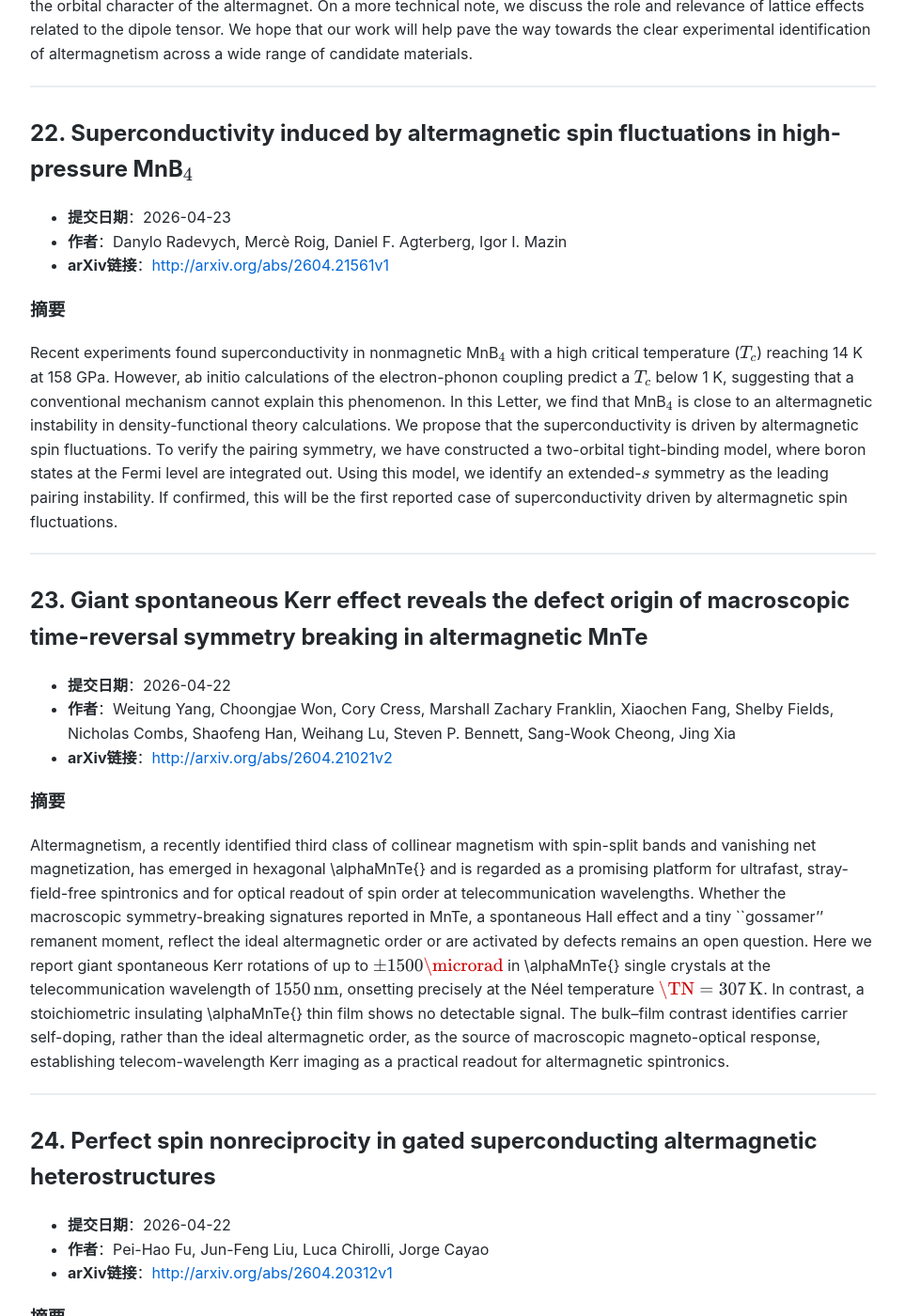
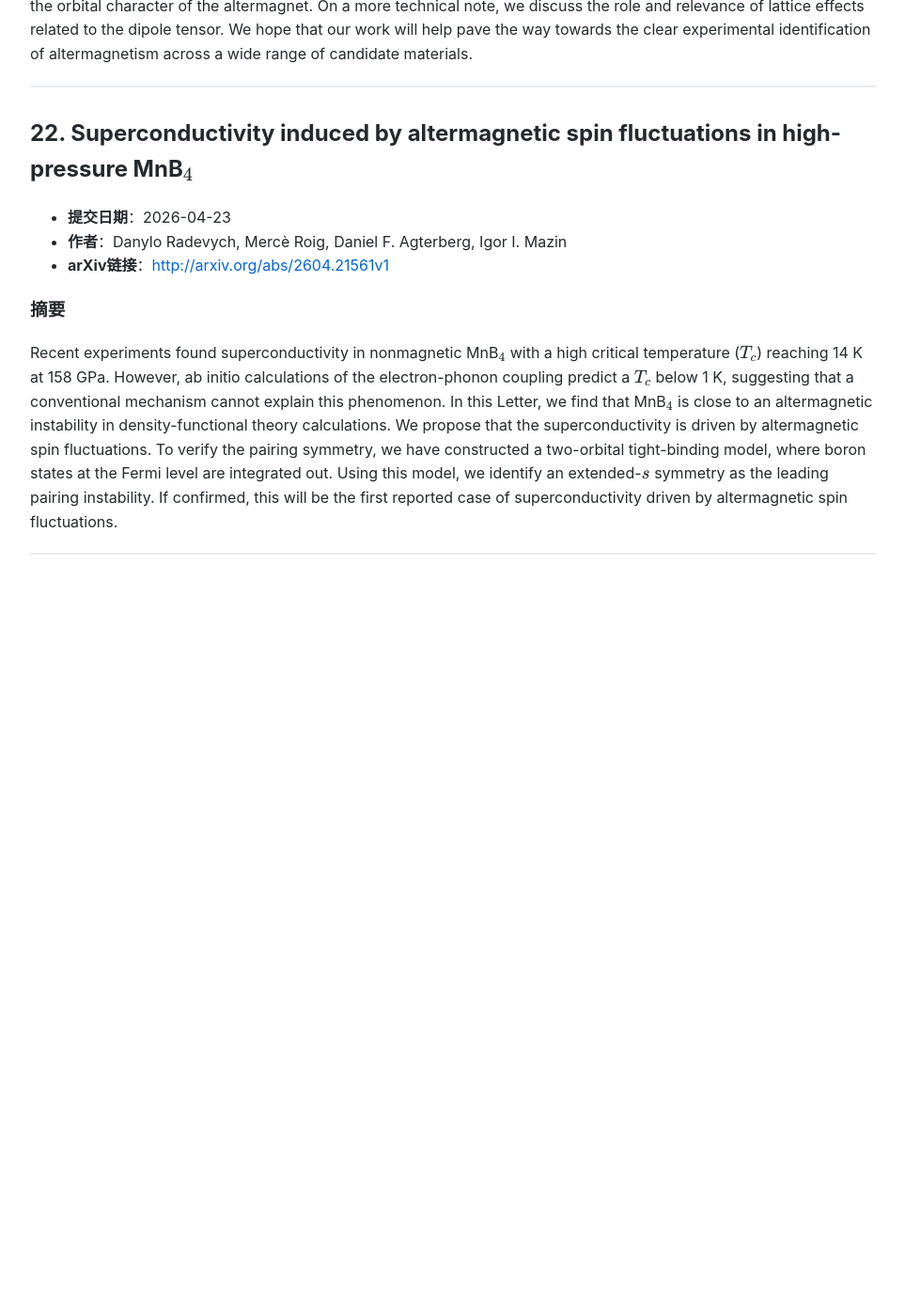
Before and after one commit to yangke25491/daily-arxiv-altermagnetic, a Jekyll site: the page built from index.md, in a window 1280 px wide and 1400 px high, scrolled down 11796 px. Shown: the whole window at 94% size, without its empty margins (158-1121 px from the left). Built offline with Jekyll 4.4.1, drawn with Linux system fonts in a browser that asks for light colours; after the commit the page ends 12426 px from its top, so only the background shows below that; some of the changed text lies outside the part shown.

Commit message:
Automated update: arXiv papers

```diff
--- a/index.md
+++ b/index.md
@@ -5,8 +5,8 @@ title: 交错磁论文
 
 # 凝聚态物理-交错磁(Altermagnetic)相关论文
 
-> 检索时间范围：**2026-04-22 至 2026-05-22**
-> 数据检索到 **24** 篇相关论文，按提交时间降序排列
+> 检索时间范围：**2026-04-23 至 2026-05-23**
+> 数据检索到 **22** 篇相关论文，按提交时间降序排列
 
 ---
 
@@ -251,25 +251,3 @@ One of the central goals in the emergent field of altermagnetism is the unambigu
 Recent experiments found superconductivity in nonmagnetic MnB${}\_4$ with a high critical temperature ($T\_{c}$) reaching 14 K at 158 GPa. However, ab initio calculations of the electron-phonon coupling predict a $T\_{c}$ below 1 K, suggesting that a conventional mechanism cannot explain this phenomenon. In this Letter, we find that MnB${}\_4$ is close to an altermagnetic instability in density-functional theory calculations. We propose that the superconductivity is driven by altermagnetic spin fluctuations. To verify the pairing symmetry, we have constructed a two-orbital tight-binding model, where boron states at the Fermi level are integrated out. Using this model, we identify an extended-$s$ symmetry as the leading pairing instability. If confirmed, this will be the first reported case of superconductivity driven by altermagnetic spin fluctuations.
 
 ---
-
-## 23. Giant spontaneous Kerr effect reveals the defect origin of macroscopic time-reversal symmetry breaking in altermagnetic MnTe
-
-- **提交日期**：2026-04-22
-- **作者**：Weitung Yang, Choongjae Won, Cory Cress, Marshall Zachary Franklin, Xiaochen Fang, Shelby Fields, Nicholas Combs, Shaofeng Han, Weihang Lu, Steven P. Bennett, Sang-Wook Cheong, Jing Xia
-- **arXiv链接**：[http://arxiv.org/abs/2604.21021v2](http://arxiv.org/abs/2604.21021v2)
-
-### 摘要
-Altermagnetism, a recently identified third class of collinear magnetism with spin-split bands and vanishing net magnetization, has emerged in hexagonal \alphaMnTe\{\} and is regarded as a promising platform for ultrafast, stray-field-free spintronics and for optical readout of spin order at telecommunication wavelengths. Whether the macroscopic symmetry-breaking signatures reported in MnTe, a spontaneous Hall effect and a tiny ``gossamer'' remanent moment, reflect the ideal altermagnetic order or are activated by defects remains an open question. Here we report giant spontaneous Kerr rotations of up to $\pm 1500\microrad$ in \alphaMnTe\{\} single crystals at the telecommunication wavelength of $1550\,\mathrm{nm}$, onsetting precisely at the Néel temperature $\TN = 307\,\mathrm{K}$. In contrast, a stoichiometric insulating \alphaMnTe\{\} thin film shows no detectable signal. The bulk--film contrast identifies carrier self-doping, rather than the ideal altermagnetic order, as the source of macroscopic magneto-optical response, establishing telecom-wavelength Kerr imaging as a practical readout for altermagnetic spintronics.
-
----
-
-## 24. Perfect spin nonreciprocity in gated superconducting altermagnetic heterostructures
-
-- **提交日期**：2026-04-22
-- **作者**：Pei-Hao Fu, Jun-Feng Liu, Luca Chirolli, Jorge Cayao
-- **arXiv链接**：[http://arxiv.org/abs/2604.20312v1](http://arxiv.org/abs/2604.20312v1)
-
-### 摘要
-We consider a superconducting altermagnet heterostructure and demonstrate that the interplay between altermagnetism and a selective filter of transverse momentum channels enables perfect nonreciprocal spin-polarized currents. We demonstrate that this nonreciprocity manifests in both local and nonlocal spin currents, signalling the emergence of directionally selective local and nonlocal spin behaviors. We show that the selective filter of transverse momentum channels is realized by gating a finite normal region between the superconducting altermagnet and the metallic reservoir, which then directionally selects transport channels that match the momentum-dependent spin-split superconducting altermagnetic states, allowing for nonreciprocal spin-polarized currents. We discover that the local and nonlocal spin nonreciprocity features a highly tunable polarity and nearly perfect quality factors, respectively, which is achieved by means of gate voltages and by varying the length of the finite region. Moreover, we find that local and nonlocal charge currents also develop a nonreciprocal behavior, whose quality factors can also reach perfect values. In all cases, the spin and charge currents are sensitive to variations of the altermagnetic field, a functional dependence that can be exploited to identify the type of altermagnetism. Our findings put forward an electrically controllable route towards nonreciprocal superconducting spintronic devices based on altermagnets.
-
----
```
